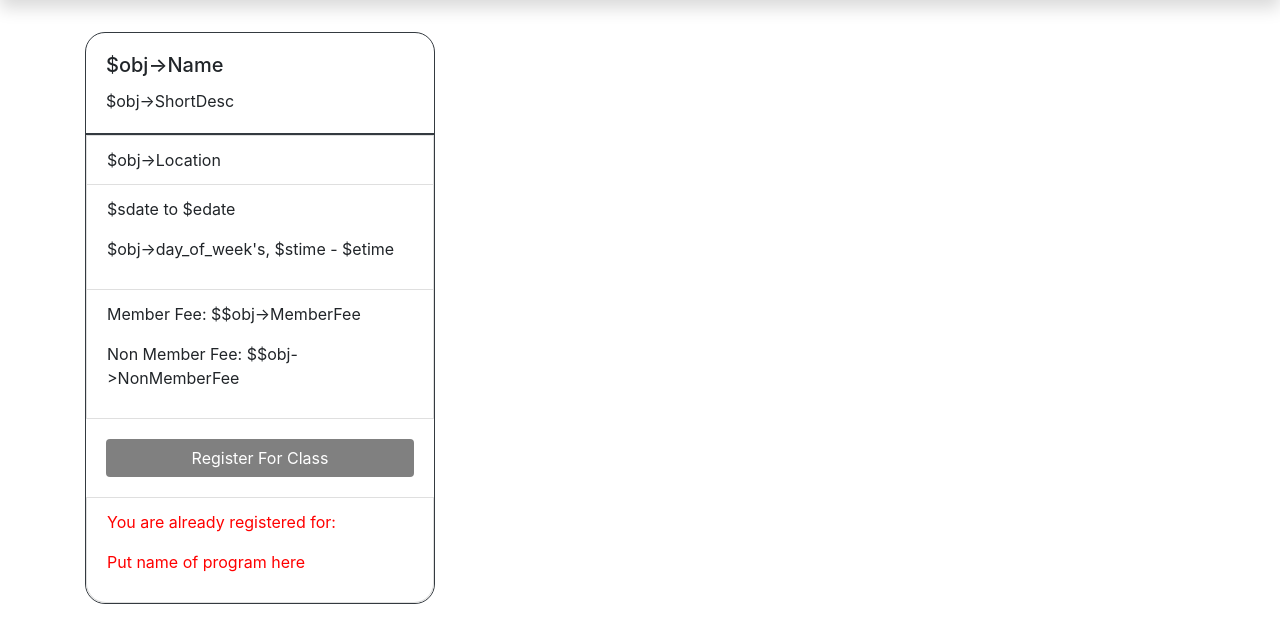
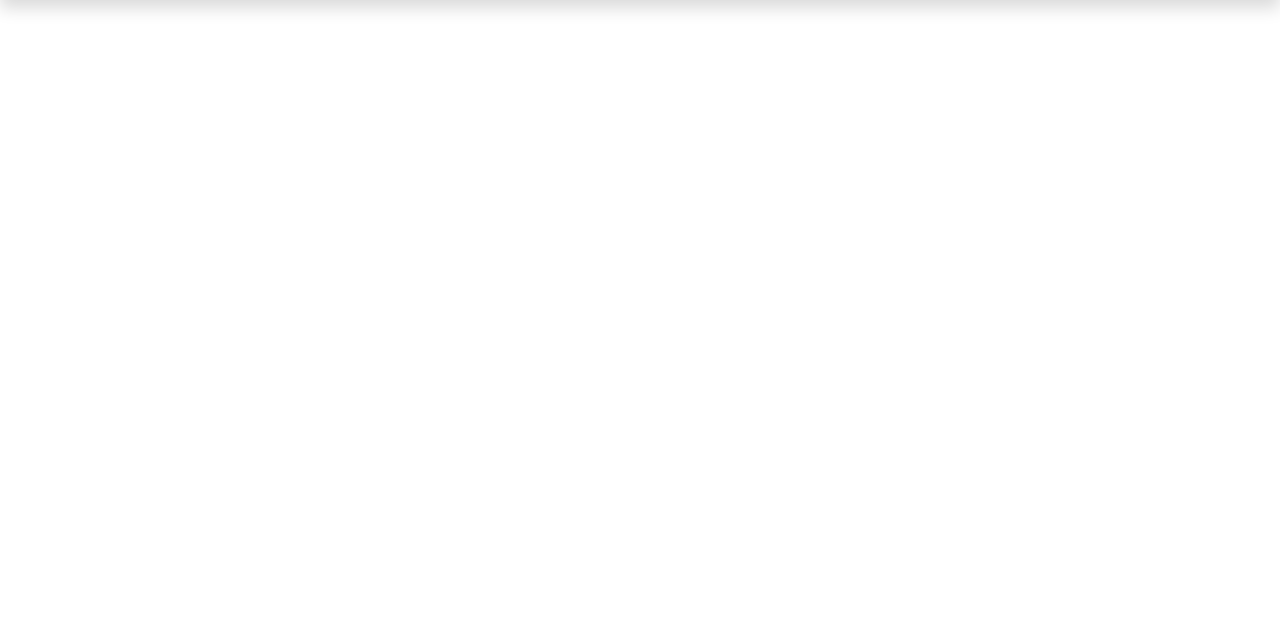
Before and after one commit to quinnzipse/YMCA-Registration, a PHP site: page /program/ in a window 1280 px wide. Shown: the part 56-699 px from the top of the page. Run offline with PHP 8.4, Linux system fonts and the light colour scheme; data that the repository does not hold is empty.

Commit message:
Fixed program index

```diff
--- a/program/index.php
+++ b/program/index.php
@@ -4,32 +4,8 @@
 </head>
 <?php include '../menu.php';
 ?>
-
 <div class="container">
     <div class="row mt-3">
-        <div class='col-lg-4 col-md-6 mt-3 '>
-            <div class='card border-dark h-100' style='border-radius: 20px'>
-                <div class='card-body'>
-                    <h5 class='card-title'>$obj->Name</h5>
-                    <p class='card-text'>$obj->ShortDesc</p>
-                </div>
-                <p class='list-group list-group-flush'>
-                <li class='list-group-item'>$obj->Location</li>
-                <li class='list-group-item'><p>$sdate to $edate</p><p> $obj->day_of_week's, $stime - $etime</p></li>
-                <li class='list-group-item'><p>Member Fee:   $$obj->MemberFee</p> <p>Non Member Fee:   $$obj->NonMemberFee</p></li>
-                </ul>
-                <div class='card-body'>
-                    <a href='#' class='btn btn-block' style='background-color: gray; color: white '>Register For Class</a>
-                </div>
-                <li class='list-group-item' style='color: red' >
-                    <p>You are already registered for:</p>
-                    <p>Put name of program here</p>
-                </li>
-            </div>
-        </div>
-    </div>
-
-
         <?php
         require "../models/Program.php";
         $page = $_GET['page'] ?? 0;
@@ -70,8 +46,6 @@
 
          </div>";
         } ?>
-
-
     </div>
 </div>
 </html>
```
